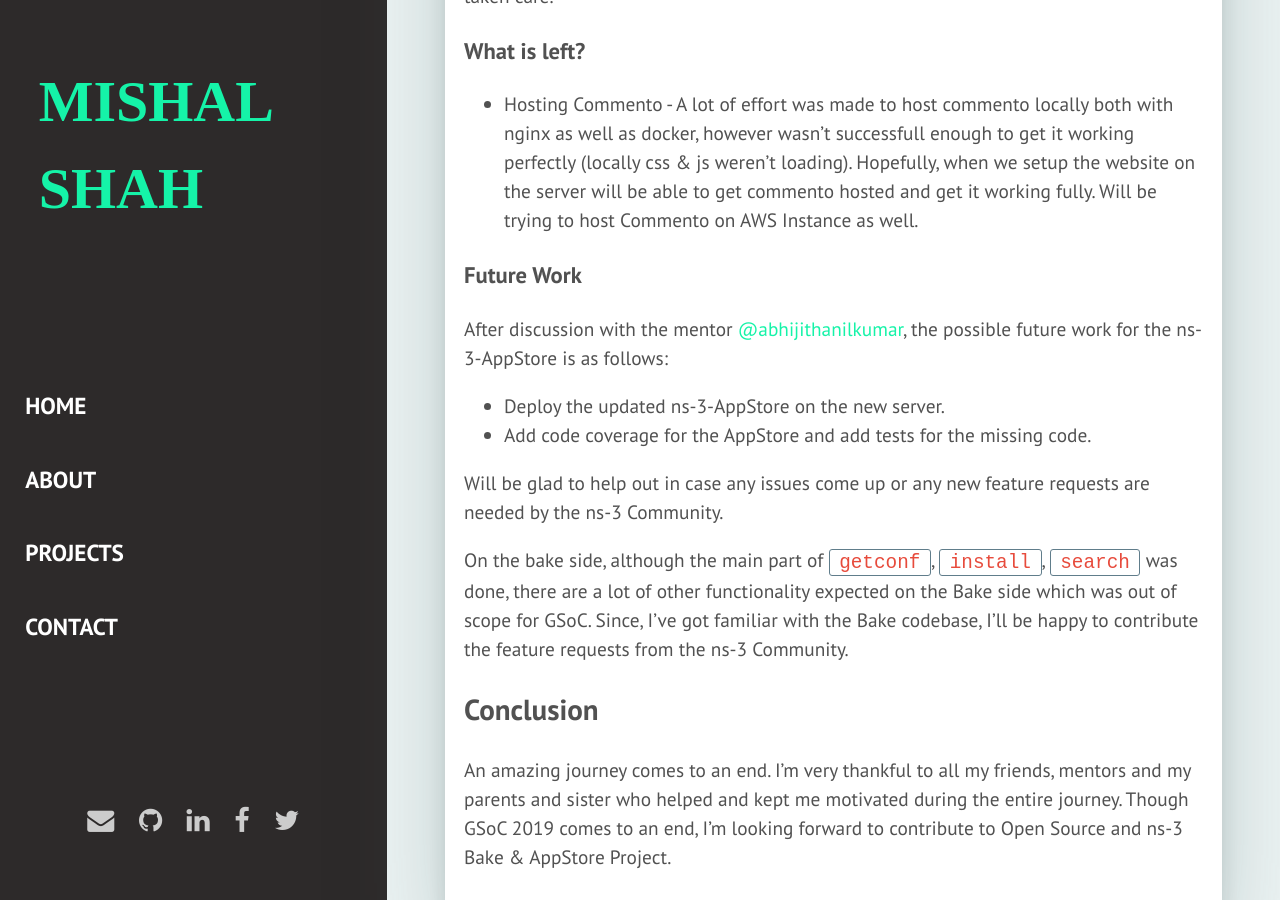
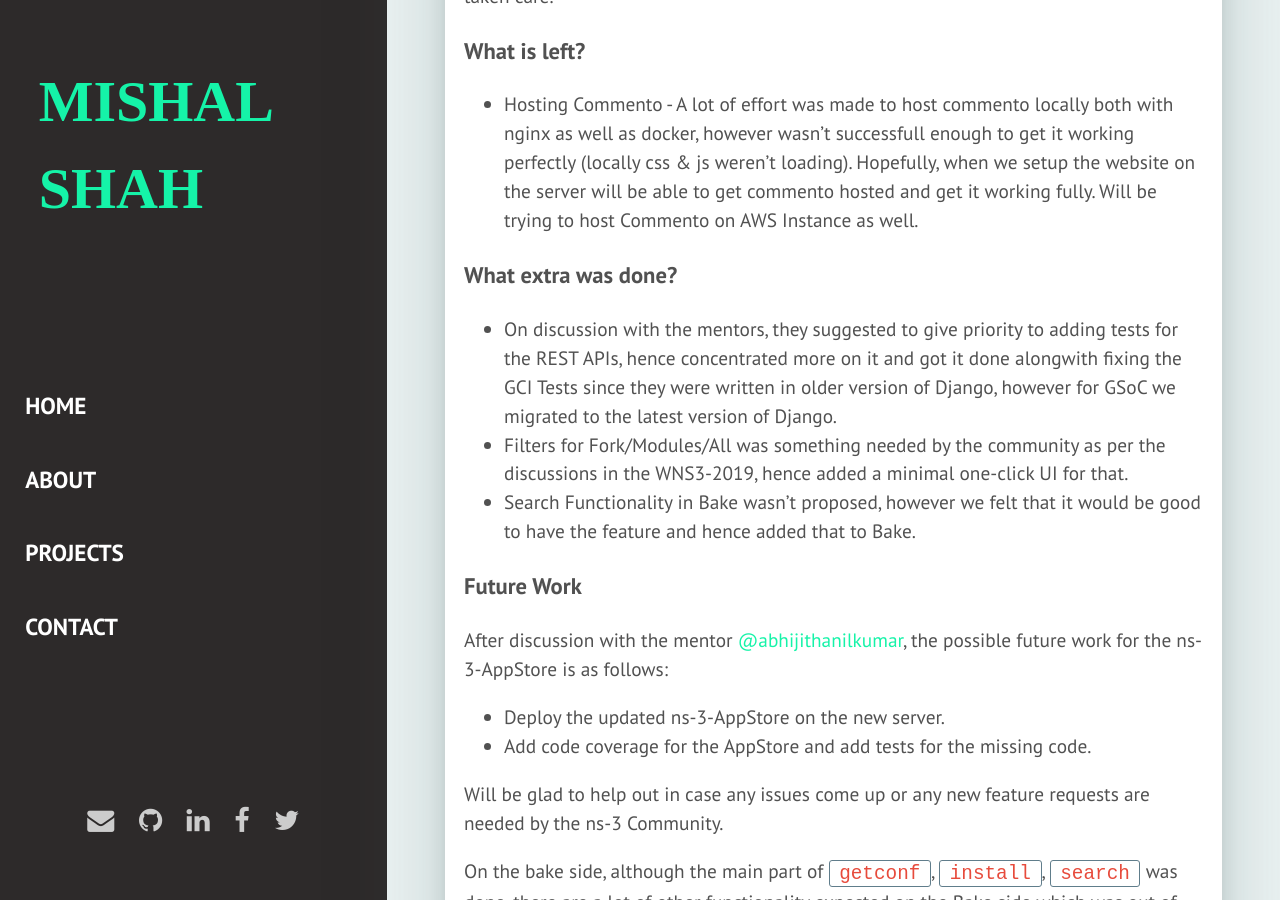
Before and after one commit to mishal23/jekyll-blog, a Jekyll site: the page built from _posts/2019-08-25-gsoc19-report.markdown, in a window 1280 px wide and 900 px high, scrolled down 2799 px. Built offline with Jekyll 4.4.1, drawn with Linux system fonts in a browser that asks for light colours; some web fonts are replaced; comment, search, counter and statistics services are not loaded.

Commit message:
added extra work in report

```diff
--- a/_posts/2019-08-25-gsoc19-report.markdown
+++ b/_posts/2019-08-25-gsoc19-report.markdown
@@ -69,6 +69,12 @@
 
 - Hosting Commento - A lot of effort was made to host commento locally both with nginx as well as docker, however wasn't successfull enough to get it working perfectly (locally css & js weren't loading). Hopefully, when we setup the website on the server will be able to get commento hosted and get it working fully. Will be trying to host Commento on AWS Instance as well.
 
+### What extra was done?
+
+- On discussion with the mentors, they suggested to give priority to adding tests for the REST APIs, hence concentrated more on it and got it done alongwith fixing the GCI Tests since they were written in older version of Django, however for GSoC we migrated to the latest version of Django.
+- Filters for Fork/Modules/All was something needed by the community as per the discussions in the WNS3-2019, hence added a minimal one-click UI for that.
+- Search Functionality in Bake wasn't proposed, however we felt that it would be good to have the feature and hence added that to Bake.
+
 ### Future Work
 
 After discussion with the mentor [@abhijithanilkumar](https://github.com/abhijithanilkumar/), the possible future work for the ns-3-AppStore is as follows:
```
